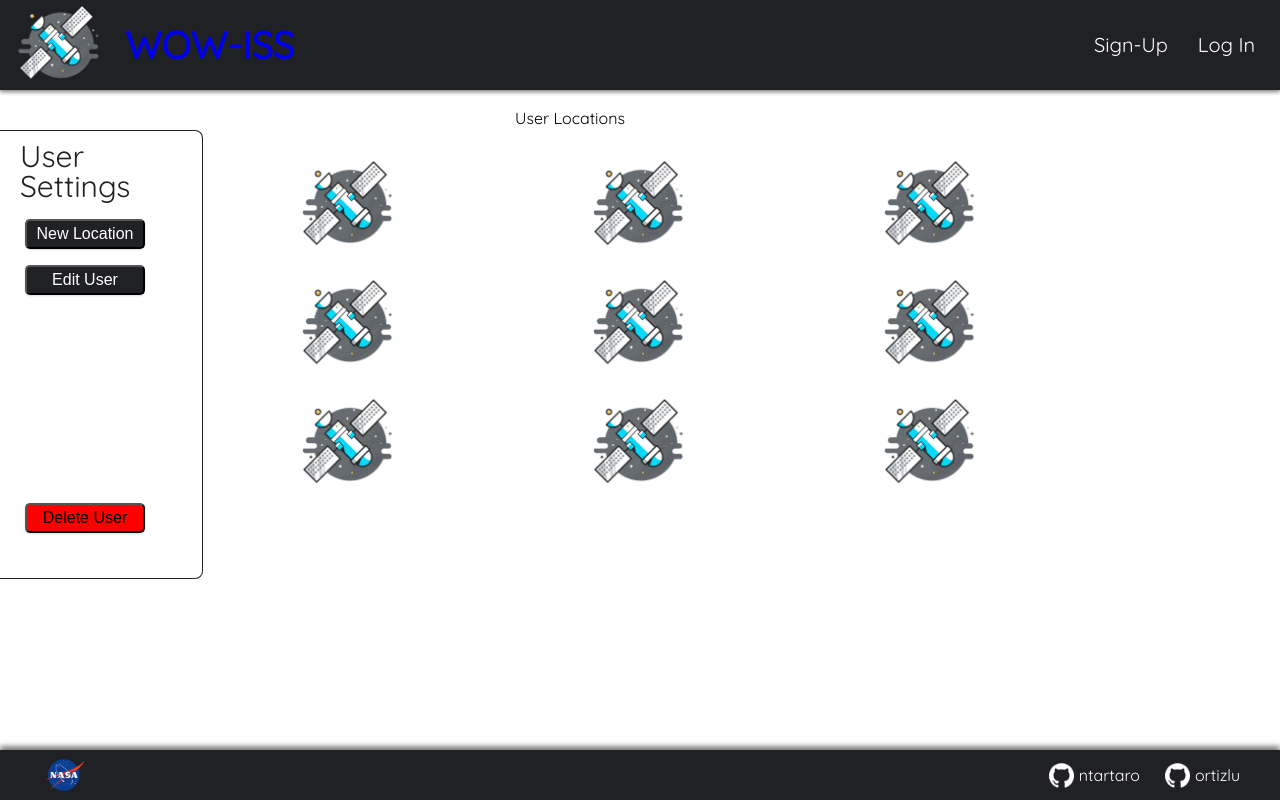
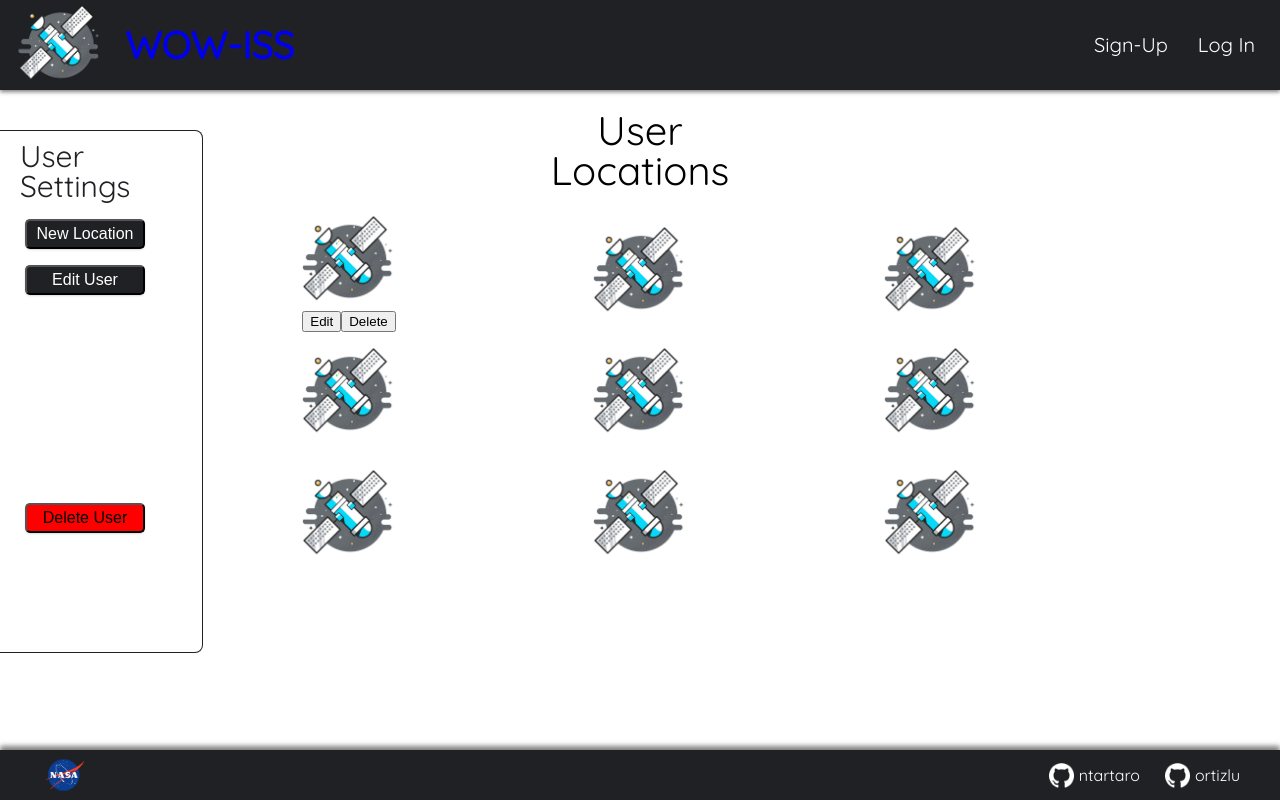
Before and after one commit to ntartaro/iss-tracker-frontend, a React (Create React App) app: page /user/1 in a window 1280 px wide. Built offline with nearby package versions, Linux system fonts and the light colour scheme; no server answers.

Commit message:
more userpage work

```diff
--- a/src/Userpage/Userpage.css
+++ b/src/Userpage/Userpage.css
@@ -12,8 +12,14 @@
     '. . . . .';
 }
 
+.user-locations {
+    text-align: center;
+    font-size: 40px;
+}
+
 .user-settings {
-  margin-top: 40px;
+  margin-top: 40px ;
+  margin-bottom: 40px ;
   height: 100%;
   border-right: #202124 1.5px solid;
   border-top: #202124 1.5px solid;
@@ -71,6 +77,9 @@
   color: black;
 }
 
+.location-button-wrapper {
+}
+
 .grid-container img {
   height: 100px;
 }
@@ -87,6 +96,7 @@
   display: flex;
   align-items: center;
   justify-content: center;
+  flex-direction: column;
 }
 
 .location.one {
--- a/src/Userpage/Userpage.js
+++ b/src/Userpage/Userpage.js
@@ -5,17 +5,21 @@ class Userpage extends Component {
   render() {
     return (
       <div className="grid-container">
-        <div className="user-locations">
-          <p>User Locations</p>
-        </div>
         <div className="user-settings">
           <p>User Settings</p>
           <button className="new-location-button">New Location</button>
           <button className="edit-user-button">Edit User</button>
           <button className="delete-user-button">Delete User</button>
         </div>
+        <div className="user-locations">
+          <p>User Locations</p>
+        </div>
         <div className="location one">
           <img src="/images/iss_logo.png" />
+          <div className='location-button-wrapper'>
+            <button>Edit</button>
+            <button>Delete</button>
+          </div>
         </div>
         <div className="location two">
           <img src="/images/iss_logo.png" />
```
